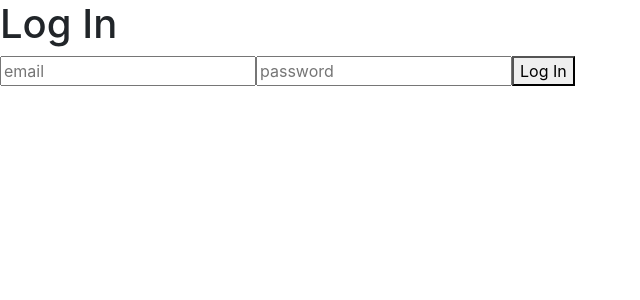
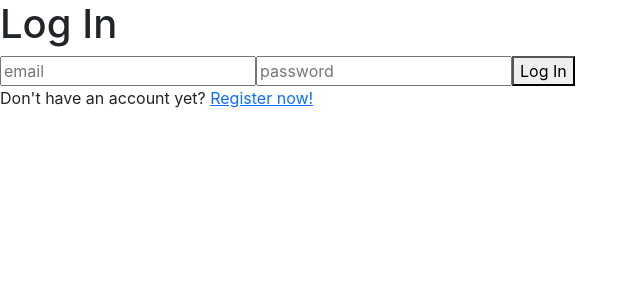
Before and after one commit to danmainah/vacations-booking-front-end, a React (Create React App) app: page /login in a window 1280 px wide. Shown: the top 300 px of the page, without its empty margins (0-640 px from the left). Built offline with nearby package versions, Linux system fonts and the light colour scheme.

Commit message:
update login and register component redirects after logging in

```diff
--- a/src/components/App.js
+++ b/src/components/App.js
@@ -4,16 +4,14 @@ import Home from './Home';
 import Register from './Register';
 import Login from './Login';
 import Destinations from './Destinations';
-import UserDetails from './UserDetails';
 
 const App = () => (
   <Router>
     <Routes>
-      <Route exact path="/" element={<Home />} />
+      <Route exact path="/" element={<Destinations />} />
       <Route path="/register" element={<Register />} />
       <Route path="/login" element={<Login />} />
-      <Route path="/destinations" element={<Destinations />} />
-      <Route path="/user" element={<UserDetails />} />
+      <Route path="/home" element={<Home />} />
     </Routes>
   </Router>
 );
--- a/src/components/Login.js
+++ b/src/components/Login.js
@@ -1,6 +1,6 @@
 import React, { useState, useEffect } from 'react';
 import { useDispatch, useSelector } from 'react-redux';
-import { useNavigate } from 'react-router-dom';
+import { useNavigate, Link } from 'react-router-dom';
 import { logInUser } from '../redux/Auth/auth';
 
 export default function Login() {
@@ -11,7 +11,7 @@ export default function Login() {
 
   useEffect(() => {
     if (loggedIn) {
-      navigate('/user');
+      navigate('/home');
     }
   }, [loggedIn]);
 
@@ -53,7 +53,11 @@ export default function Login() {
         <button placeholder="submit" type="submit">
           Log In
         </button>
-
+        <p>
+          Don&apos;t have an account yet?
+          {' '}
+          <Link to="/register">Register now!</Link>
+        </p>
       </form>
     </div>
   );
--- a/src/components/Register.js
+++ b/src/components/Register.js
@@ -11,7 +11,7 @@ export default function Register() {
 
   useEffect(() => {
     if (loggedIn) {
-      navigate('/user');
+      navigate('/home');
     }
   }, [loggedIn]);
 
```
